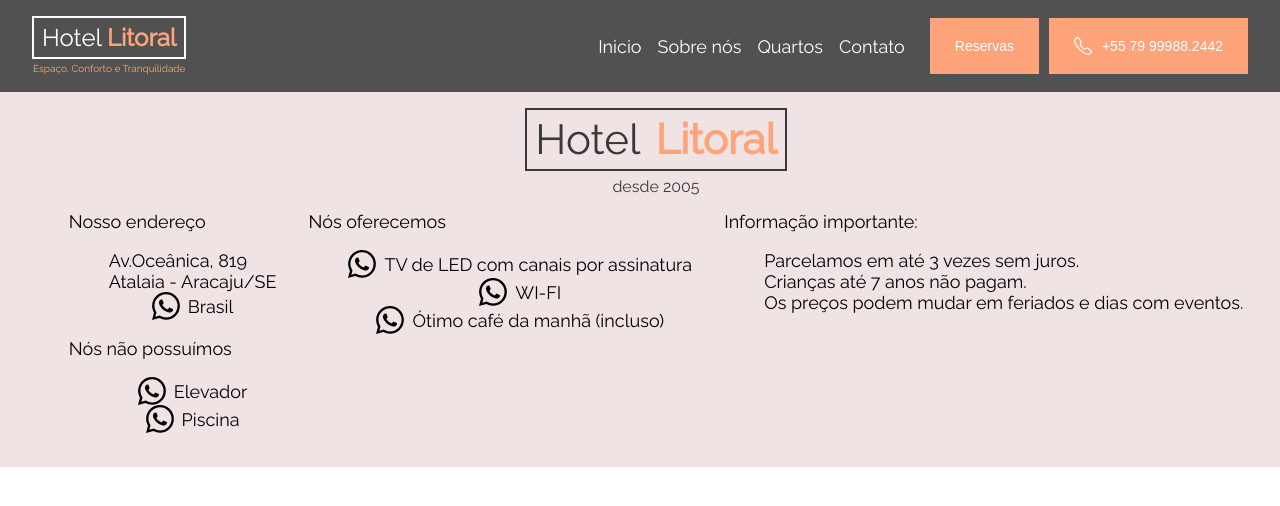
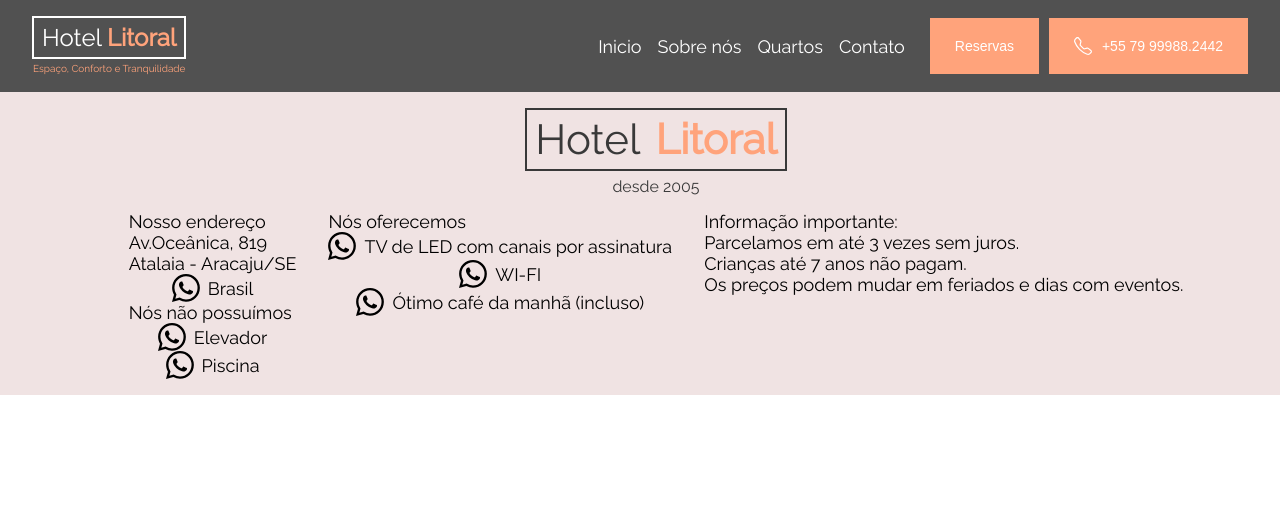
Before and after one commit to dev-lfchamorro/hotel-litoral, a React (Create React App) app: page / in a window 1280 px wide. Shown: the top 506 px of the page. Built offline with nearby package versions, Linux system fonts and the light colour scheme.

Commit message:
Set initial values for ul, ol, p HTML tags

```diff
--- a/src/index.scss
+++ b/src/index.scss
@@ -28,6 +28,15 @@ a {
 }
 
 ul,
+ol,
+p {
+  margin-block-end: inherit;
+  margin-block-start: inherit;
+  margin-inline-start: inherit;
+  padding-inline-start: inherit;
+}
+
+ul,
 ol {
   list-style-type: none;
 }
```
